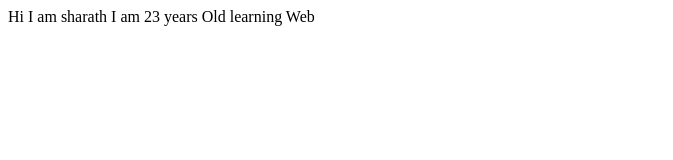
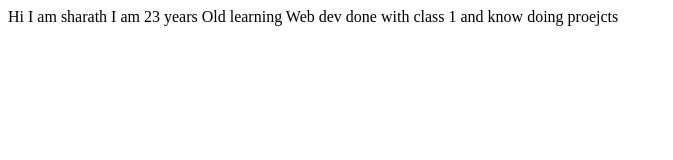
Before and after one commit to sharath-io/sharath-site, a plain HTML site: page index.html in a window 1280 px wide. Shown: the whole page, without its empty margins (0-673 px from the left). Drawn offline with Linux system fonts and the light colour scheme.

Commit message:
update project details

```diff
--- a/index.html
+++ b/index.html
@@ -9,6 +9,7 @@
 <body>
     Hi I am sharath
     I am 23 years Old
-    learning Web
+    learning Web dev
+    done with class 1 and know doing proejcts
 </body>
 </html>
```
